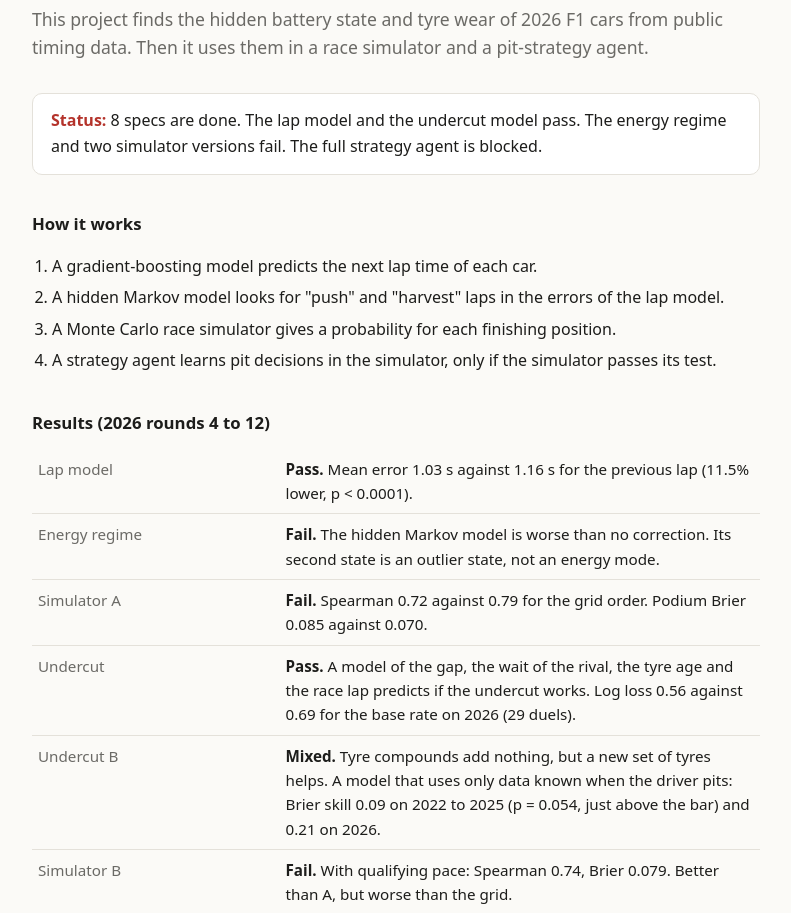
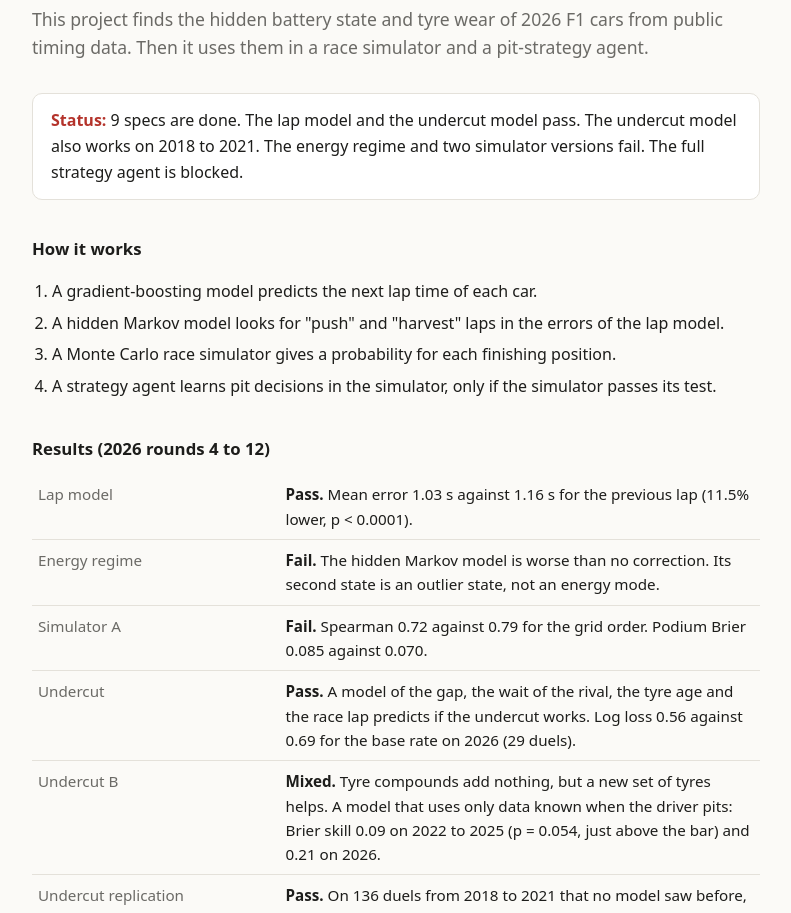
Before and after one commit to shlokkvaishnav/pitwall, a plain HTML site: page site/index.html in a window 1280 px wide. Shown: the part 110-1023 px from the top of the page, without its empty margins (244-1035 px from the left). Drawn offline with Linux system fonts and the light colour scheme.

Commit message:
Add spec 09 to README and site

```diff
--- a/site/index.html
+++ b/site/index.html
@@ -29,7 +29,7 @@
 <main>
   <h1>pitwall</h1>
   <p class="lede">This project finds the hidden battery state and tyre wear of 2026 F1 cars from public timing data. Then it uses them in a race simulator and a pit-strategy agent.</p>
-  <div class="status"><b>Status:</b> 8 specs are done. The lap model and the undercut model pass. The energy regime and two simulator versions fail. The full strategy agent is blocked.</div>
+  <div class="status"><b>Status:</b> 9 specs are done. The lap model and the undercut model pass. The undercut model also works on 2018 to 2021. The energy regime and two simulator versions fail. The full strategy agent is blocked.</div>
   <h2>How it works</h2>
   <ol>
     <li>A gradient-boosting model predicts the next lap time of each car.</li>
@@ -44,6 +44,7 @@
     <tr><th>Simulator A</th><td><b>Fail.</b> Spearman 0.72 against 0.79 for the grid order. Podium Brier 0.085 against 0.070.</td></tr>
     <tr><th>Undercut</th><td><b>Pass.</b> A model of the gap, the wait of the rival, the tyre age and the race lap predicts if the undercut works. Log loss 0.56 against 0.69 for the base rate on 2026 (29 duels).</td></tr>
     <tr><th>Undercut B</th><td><b>Mixed.</b> Tyre compounds add nothing, but a new set of tyres helps. A model that uses only data known when the driver pits: Brier skill 0.09 on 2022 to 2025 (p = 0.054, just above the bar) and 0.21 on 2026.</td></tr>
+    <tr><th>Undercut replication</th><td><b>Pass.</b> On 136 duels from 2018 to 2021 that no model saw before, the decision-time model has a Brier skill of 0.12 (p = 0.016).</td></tr>
     <tr><th>Simulator B</th><td><b>Fail.</b> With qualifying pace: Spearman 0.74, Brier 0.079. Better than A, but worse than the grid.</td></tr>
   </table>
   <h2>Method</h2>
```
Also changed, not shown: 1 other file.
